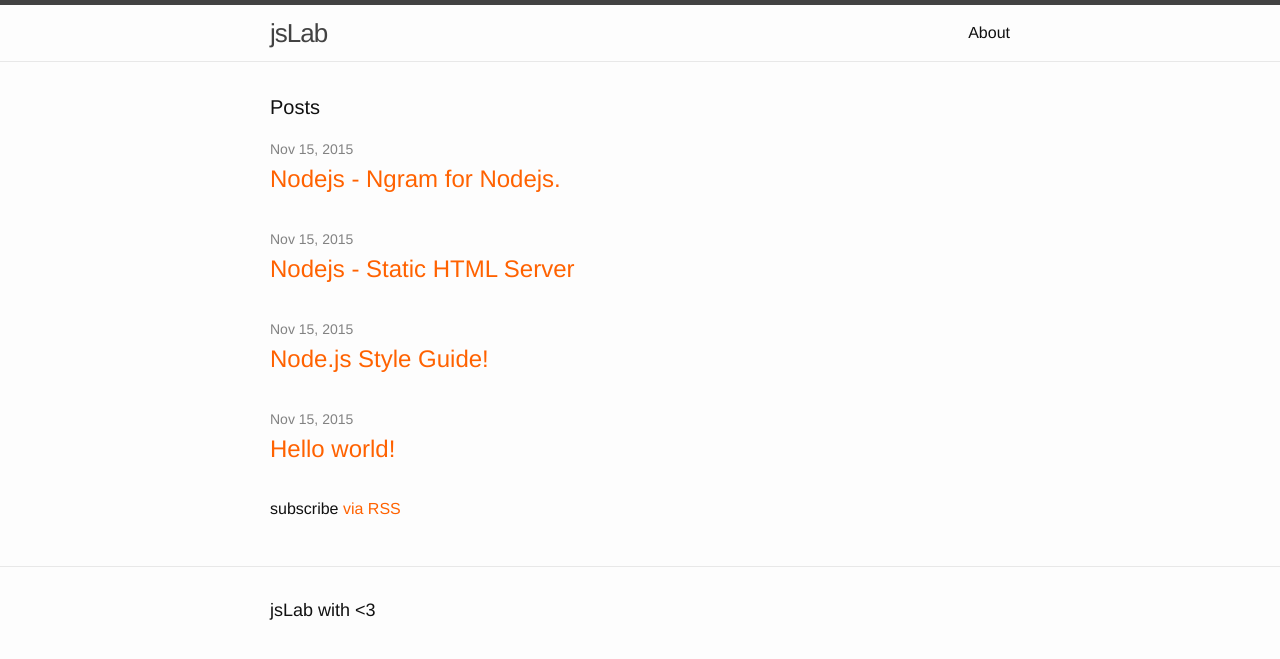
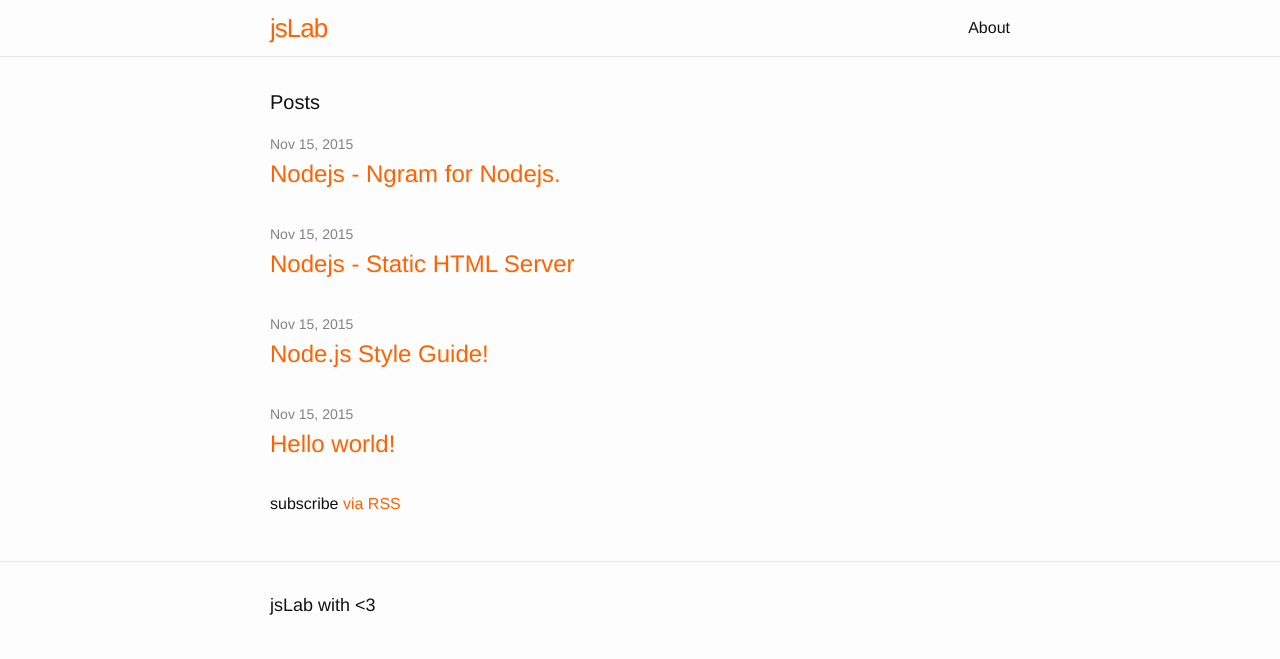
Before and after one commit to duyet/blog.jslab.xyz, a Jekyll site: the page built from index.html, in a window 1280 px wide. Shown: the top 659 px of the page. Built offline with Jekyll 4.4.1, drawn with Linux system fonts in a browser that asks for light colours.

Commit message:
Update _layout.scss

```diff
--- a/_sass/_layout.scss
+++ b/_sass/_layout.scss
@@ -2,7 +2,6 @@
  * Site header
  */
 .site-header {
-    border-top: 5px solid $grey-color-dark;
     border-bottom: 1px solid $grey-color-light;
     min-height: 56px;
 
@@ -17,11 +16,6 @@
     letter-spacing: -1px;
     margin-bottom: 0;
     float: left;
-
-    &,
-    &:visited {
-        color: $grey-color-dark;
-    }
 }
 
 .site-nav {
```
